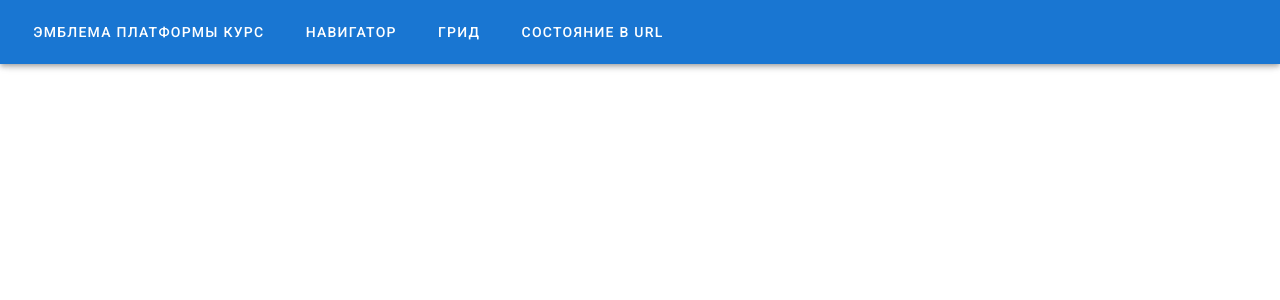
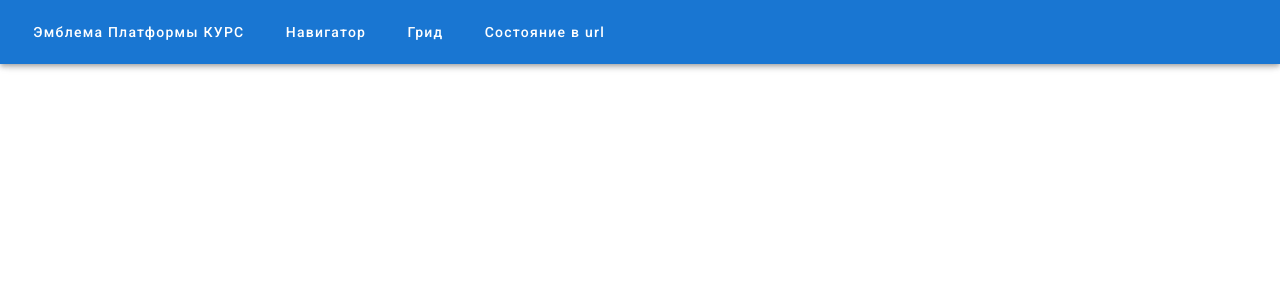
Before and after one commit to CourseOrchestra/showcase2-demo, a Vue app: page / in a window 1280 px wide. Shown: the top 300 px of the page. Built offline with nearby package versions, Linux system fonts and the light colour scheme.

Commit message:
Обновление проекта 2

```diff
--- a/src/App.vue
+++ b/src/App.vue
@@ -30,3 +30,9 @@ export default {
   }),
 };
 </script>
+
+<style>
+.v-btn {
+  text-transform: none !important;
+}
+</style>
```
